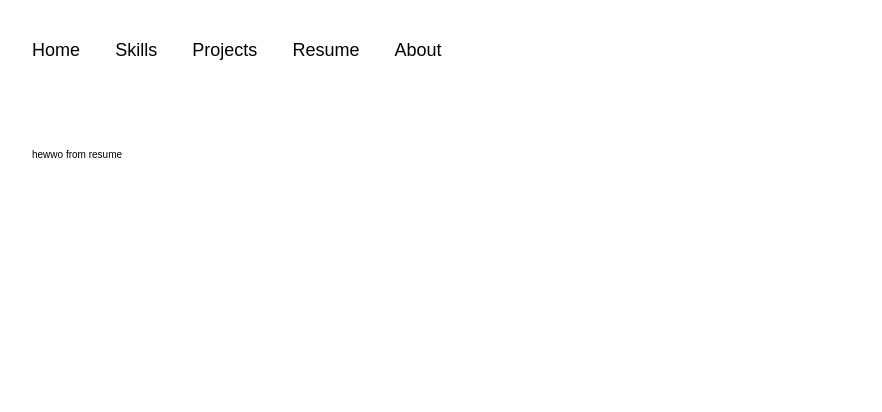
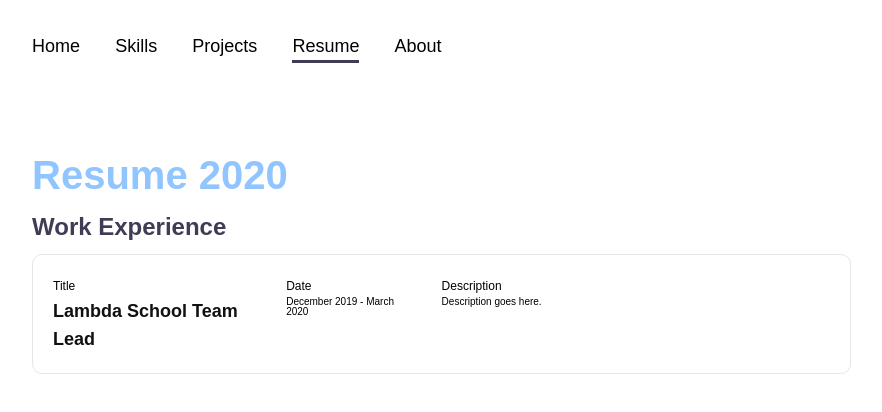
Before and after one commit to alex-lc/portfolio, a React (Create React App) app: page /resume in a window 1280 px wide. Shown: the top 412 px of the page, without its empty margins (96-978 px from the left). Built offline with nearby package versions, Linux system fonts and the light colour scheme.

Commit message:
adding items to resume

```diff
--- a/src/components/Header.js
+++ b/src/components/Header.js
@@ -1,5 +1,5 @@
 import React from 'react';
-import { Link } from 'react-router-dom';
+import { Link, NavLink } from 'react-router-dom';
 
 import { NavContainer, Nav } from '../styles';
 
@@ -7,11 +7,11 @@ export default function Header() {
     return (
         <NavContainer>
             <Nav>
-                <Link to="/">Home</Link>
-                <Link to="/skills">Skills</Link>
-                <Link to="/projects">Projects</Link>
-                <Link to="/resume">Resume</Link>
-                <Link to="/about">About</Link>
+                <NavLink exact activeClassName="active" to="/">Home</NavLink>
+                <NavLink activeClassName="active" to="/skills">Skills</NavLink>
+                <NavLink activeClassName="active" to="/projects">Projects</NavLink>
+                <NavLink activeClassName="active" to="/resume">Resume</NavLink>
+                <NavLink activeClassName="active" to="/about">About</NavLink>
             </Nav>
         </NavContainer>
     )
--- a/src/components/Resume.js
+++ b/src/components/Resume.js
@@ -1,18 +1,43 @@
 import React from 'react';
+import { useSpring } from 'react-spring';
 
 /* styles */
-import { Container, InnerContainer } from '../styles';
+import { Container, InnerContainer, H2, ResumeContainer, ResumeItem, ResumeHeading, ResumeItemLabel, JobTitle } from '../styles';
 
 /* components */
 import Header from './Header';
 
 export default function Resume() {
+
+    /* react-spring */
+    const props = useSpring({
+        opacity: 1, marginTop: 0, from: { opacity: 0, marginTop: -500 }
+    });
+
     return (
-        <Container>
+        <Container style={props}>
             <InnerContainer>
                 <Header />
 
-                hewwo from resume
+                <H2>Resume 2020</H2>
+
+                <ResumeContainer>
+                    <ResumeHeading>Work Experience</ResumeHeading>
+                    <ResumeItem>
+                        <div className="job">
+                            <ResumeItemLabel>Title</ResumeItemLabel>
+                            <JobTitle>Lambda School Team Lead</JobTitle>
+                        </div>
+                        <div className="date">
+                            <ResumeItemLabel>Date</ResumeItemLabel>
+                            December 2019 - March 2020
+                        </div>
+                        <div className="description">
+                            <ResumeItemLabel>Description</ResumeItemLabel>
+                            Description goes here.
+                        </div>
+                    </ResumeItem>
+                </ResumeContainer>
             </InnerContainer>
         </Container>
     )
--- a/src/styles/index.js
+++ b/src/styles/index.js
@@ -5,6 +5,7 @@ import { H1, H2, Tagline, LargeP } from './typography';
 import { Hero, HeroInfo, Social, SocialIcon, NavContainer, Nav } from './landing';
 import { BackgroundSplash, SkillContainer, Skill } from './skills';
 import { ProjectContainer, ProjectTitle, ProjectDescription, ProjectHeading, TechStack, ProjectControls, ProjectButton } from './projects';
+import { ResumeContainer, ResumeItem, ResumeHeading, ResumeItemLabel, JobTitle } from './resume';
 
 /* structural components */
 export const Container = styled(animated.div)`
@@ -22,5 +23,6 @@ export const InnerContainer = styled.div`
 /* export all styles */
 export {
     H1, H2, LargeP, Hero, HeroInfo, Tagline, Social, SocialIcon, NavContainer, Nav, BackgroundSplash, SkillContainer, Skill,
-    ProjectContainer, ProjectTitle, ProjectDescription, ProjectHeading, TechStack, ProjectButton, ProjectControls
+    ProjectContainer, ProjectTitle, ProjectDescription, ProjectHeading, TechStack, ProjectButton, ProjectControls,
+    ResumeContainer, ResumeItem, ResumeHeading, ResumeItemLabel, JobTitle
 };
--- a/src/styles/landing.js
+++ b/src/styles/landing.js
@@ -19,12 +19,16 @@ export const Nav = styled.nav`
     a {
         color: #000000;
         text-decoration: none;
-        transition: all 300ms;
+        padding-bottom: 0.5rem;
 
         &:hover {
-            transition: color 300ms;
-            color: #3F3D56;
+            transition: border 300ms;
+            border-bottom: 3px solid #3F3D56;
         }
+    }
+
+    .active {
+        border-bottom: 3px solid #3F3D56;
     }
 `;
 
--- /dev/null
+++ b/src/styles/resume.js
@@ -0,0 +1,57 @@
+import styled from 'styled-components';
+
+export const ResumeContainer = styled.div`
+    width: 100%;
+    height: 50rem;
+`;
+
+export const ResumeHeading = styled.h3`
+    font-size: 2.4rem;
+    font-weight: 700;
+    line-height: 3.4rem;
+    margin: 1rem 0;
+    color: #3F3D56;
+`;
+
+export const ResumeItem = styled.div`
+    width: 80%;
+    padding: 2rem;
+    border: 1px solid #e6e6e6;
+    border-radius: 1rem;
+    display: flex;
+    justify-content: space-between;
+
+    .job {
+        width: 25%;
+        display: flex;
+        flex-direction: column;
+        align-items: flex-start;
+    }
+
+    .date {
+        width: 15%;
+        display: flex;
+        flex-direction: column;
+        align-items: flex-start;
+    }
+
+    .description {
+        width: 50%;
+        display: flex;
+        flex-direction: column;
+        align-items: flex-start;
+    }
+`;
+
+export const ResumeItemLabel = styled.h4`
+    font-size: 1.2rem;
+    font-weight: 300;
+    line-height: 2.2rem;
+`;
+
+export const JobTitle = styled.h3`
+    font-size: 1.8rem;
+    font-weight: 700;
+    line-height: 2.8rem;
+    color: #111111;
+`;
```
